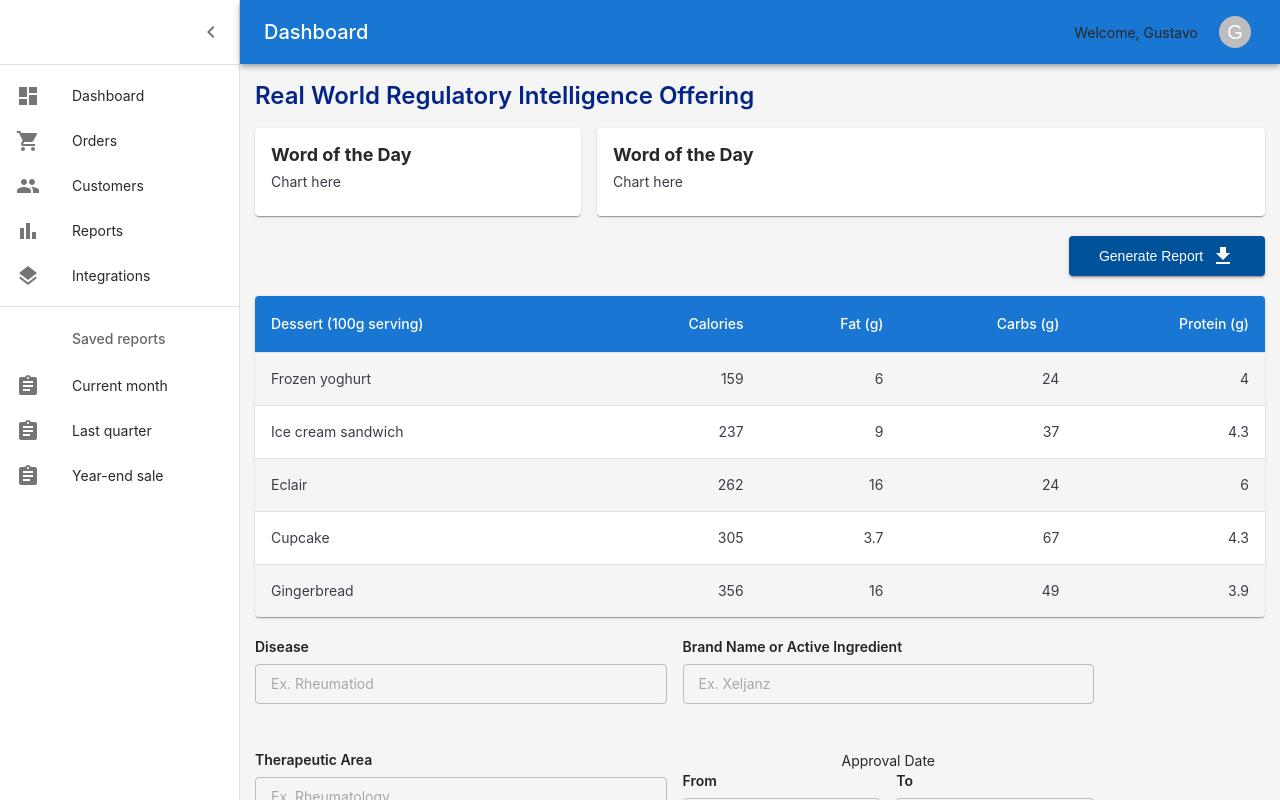
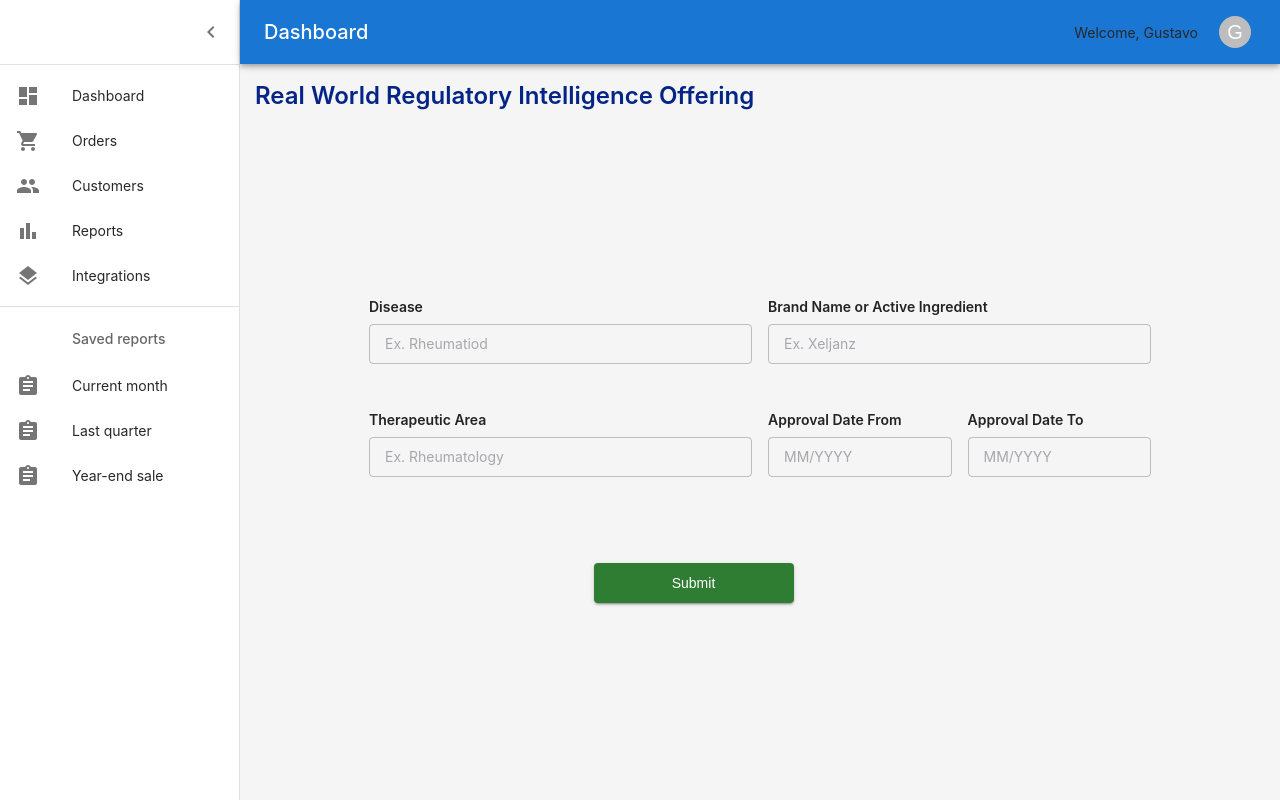
Before and after one commit to naveenktr/testRepo, a React (Create React App) app: page / in a window 1280 px wide. Built offline with nearby package versions, Linux system fonts and the light colour scheme.

Commit message:
Search page

```diff
--- a/src/App.js
+++ b/src/App.js
@@ -7,6 +7,7 @@ import CustomCard from "./Components/Card/Card";
 import DashboardTable from "./Components/DashboardTable/DashboardTable";
 import Layout from "./Components/Shared/Layout/Layout";
 import ChartPage from "./Components/ChartPage";
+import SearchPage from "./Components/SearchPage";
 
 export default function App() {
   return (
@@ -32,7 +33,8 @@ export default function App() {
             <Box mt={2}>
               <DashboardTable/>
             </Box> */}
-            <ChartPage/>
+            {/* <ChartPage/> */}
+            <SearchPage/>
           </div>
         </>
       </Layout>
--- a/src/Components/ChartPage/index.jsx
+++ b/src/Components/ChartPage/index.jsx
@@ -1,13 +1,7 @@
-import { Box, Button, Card, CardContent, FormControl, Grid, InputLabel, MenuItem, Paper, Select, Table, TableBody, TableContainer, TableHead, TableRow, TextField, Typography } from "@mui/material";
+import {  Button, Card, CardContent, Grid, Paper, Table, TableBody, TableContainer, TableHead, TableRow, Typography } from "@mui/material";
 import DownloadIcon from '@mui/icons-material/Download';
 import { StyledTableCell, StyledTableRow } from "./styles";
-import { useState } from "react";
 const ChartPage =()=>{
-    const [age, setAge] = useState('');
-
-  const handleChange = (event) => {
-    setAge(event.target.value);
-  };
     function createData(name, calories, fat, carbs, protein) {
         return { name, calories, fat, carbs, protein };
       }
@@ -76,70 +70,7 @@ const ChartPage =()=>{
                         </TableBody>
                     </Table>
                 </TableContainer>
-                <Box sx={{margin:'20px 0px'}}>
-                    <Grid container spacing={2} sx={{marginBottom:2}}>
-                        <Grid item md={5}>
-                            <TextField fullWidth id="outlined-basic" label="Disease" variant="outlined" placeholder="Ex. Rheumatiod" />
-                        </Grid>
-                        <Grid item md={5}>
-                            <TextField fullWidth id="outlined-basic" label="Brand Name or Active Ingredient" variant="outlined" placeholder="Ex. Xeljanz" />
-                        </Grid>
-                    </Grid>
-                    <Grid container spacing={2} sx={{marginBottom:2}}>
-                        <Grid item md={5}>
-                            <TextField fullWidth id="outlined-basic" label="Therapeutic Area" variant="outlined" placeholder="Ex. Rheumatology" />
-                        </Grid>
-                        <Grid item md={5}>
-                            <Typography sx={{textAlign:'center'}}>Approval Date</Typography>
-                            <Grid container spacing={2}>
-                                <Grid item md={6}>
-                                    <TextField fullWidth id="outlined-basic" label="From" variant="outlined" placeholder="MM/YYYY" />
-                                </Grid>
-                                <Grid item md={6}>
-                                    <TextField fullWidth id="outlined-basic" label="To" variant="outlined" placeholder="MM/YYYY" />
-                                </Grid>
-                            </Grid>
-                        </Grid>
-                    </Grid>
-                    <Grid container spacing={2} sx={{marginBottom:2}}>
-                        <Grid item md={5}>
-                            <TextField fullWidth id="outlined-basic" label="Therapeutic Area" variant="outlined" placeholder="Ex. Rheumatology" />
-                        </Grid>
-                        <Grid item md={5}>
-                            <FormControl fullWidth>
-                                <InputLabel id="demo-simple-select-label">Age</InputLabel>
-                                <Select
-                                    labelId="demo-simple-select-label"
-                                    id="demo-simple-select"
-                                    value={age}
-                                    label="Age"
-                                    onChange={handleChange}
-                                    >
-                                    <MenuItem value={10}>Ten</MenuItem>
-                                    <MenuItem value={20}>Twenty</MenuItem>
-                                    <MenuItem value={30}>Thirty</MenuItem>
-                                </Select>
-                            </FormControl>
-                        </Grid>
-                    </Grid>
-                    <Grid container spacing={2} sx={{marginBottom:2}}>
-                        <Grid item md={10}>
-                            <Box sx={{padding:'40px 0px 20px',textAlign:'center'}}>
-                                <Button variant="contained" color="success" sx={{minWidth:'200px'}}>Submit</Button>
-                            </Box>
-                            <Box sx={{padding:'40px 0px 20px',textAlign:'center'}}>
-                                <Button variant="contained" color="primary">Submit</Button>
-                            </Box>
-                        </Grid>
-                    </Grid>
-                    <Grid container spacing={2} sx={{marginBottom:2}}>
-                        <Grid item md={10}>
-                            <Box sx={{padding:'40px 0px 20px',textAlign:'center'}}>
-                                <Button variant="contained" color="success" sx={{minWidth:'200px'}}>Submit</Button>
-                            </Box>
-                        </Grid>
-                    </Grid>
-                </Box>
+
             </div>
         </>
     )
--- /dev/null
+++ b/src/Components/SearchPage/index.jsx
@@ -0,0 +1,42 @@
+import { Box, Button, Grid, TextField } from "@mui/material";
+import { SearchWrapper } from "./style";
+
+const SearchPage = ()=>{
+    return(
+        <SearchWrapper>
+            <Box sx={{margin:'20px 0px'}}>
+                <Grid container spacing={2} sx={{marginBottom:2}}>
+                    <Grid item md={6}>
+                        <TextField fullWidth id="outlined-basic1" label="Disease" variant="outlined" placeholder="Ex. Rheumatiod" />
+                    </Grid>
+                    <Grid item md={6}>
+                        <TextField fullWidth id="outlined-basic2" label="Brand Name or Active Ingredient" variant="outlined" placeholder="Ex. Xeljanz" />
+                    </Grid>
+                </Grid>
+                <Grid container spacing={2} sx={{marginBottom:2}}>
+                    <Grid item md={6}>
+                        <TextField fullWidth id="outlined-basic3" label="Therapeutic Area" variant="outlined" placeholder="Ex. Rheumatology" />
+                    </Grid>
+                    <Grid item md={6}>
+                        <Grid container spacing={2}>
+                            <Grid item md={6}>
+                                <TextField fullWidth id="outlined-basic4" label="Approval Date From" variant="outlined" placeholder="MM/YYYY" />
+                            </Grid>
+                            <Grid item md={6}>
+                                <TextField fullWidth id="outlined-basic5" label="Approval Date To" variant="outlined" placeholder="MM/YYYY" />
+                            </Grid>
+                        </Grid>
+                    </Grid>
+                </Grid>
+                <Grid container spacing={2} sx={{marginBottom:2}}>
+                    <Grid item md={10}>
+                        <Box sx={{padding:'40px 0px 20px',textAlign:'center'}}>
+                            <Button variant="contained" color="success" sx={{minWidth:'200px'}}>Submit</Button>
+                        </Box>
+                    </Grid>
+                </Grid>
+            </Box>
+        </SearchWrapper>
+    )
+}
+export default SearchPage;
--- /dev/null
+++ b/src/Components/SearchPage/style.js
@@ -0,0 +1,10 @@
+import { Box } from "@mui/material";
+import { styled } from "@mui/material/styles";
+const SearchWrapper = styled(Box)(({ theme }) => ({
+    width:'100%',
+    height:'calc(100vh - 120px)',
+    display:"flex",
+    alignItems:'center',
+    justifyContent:'center',
+}));
+export { SearchWrapper };
```
